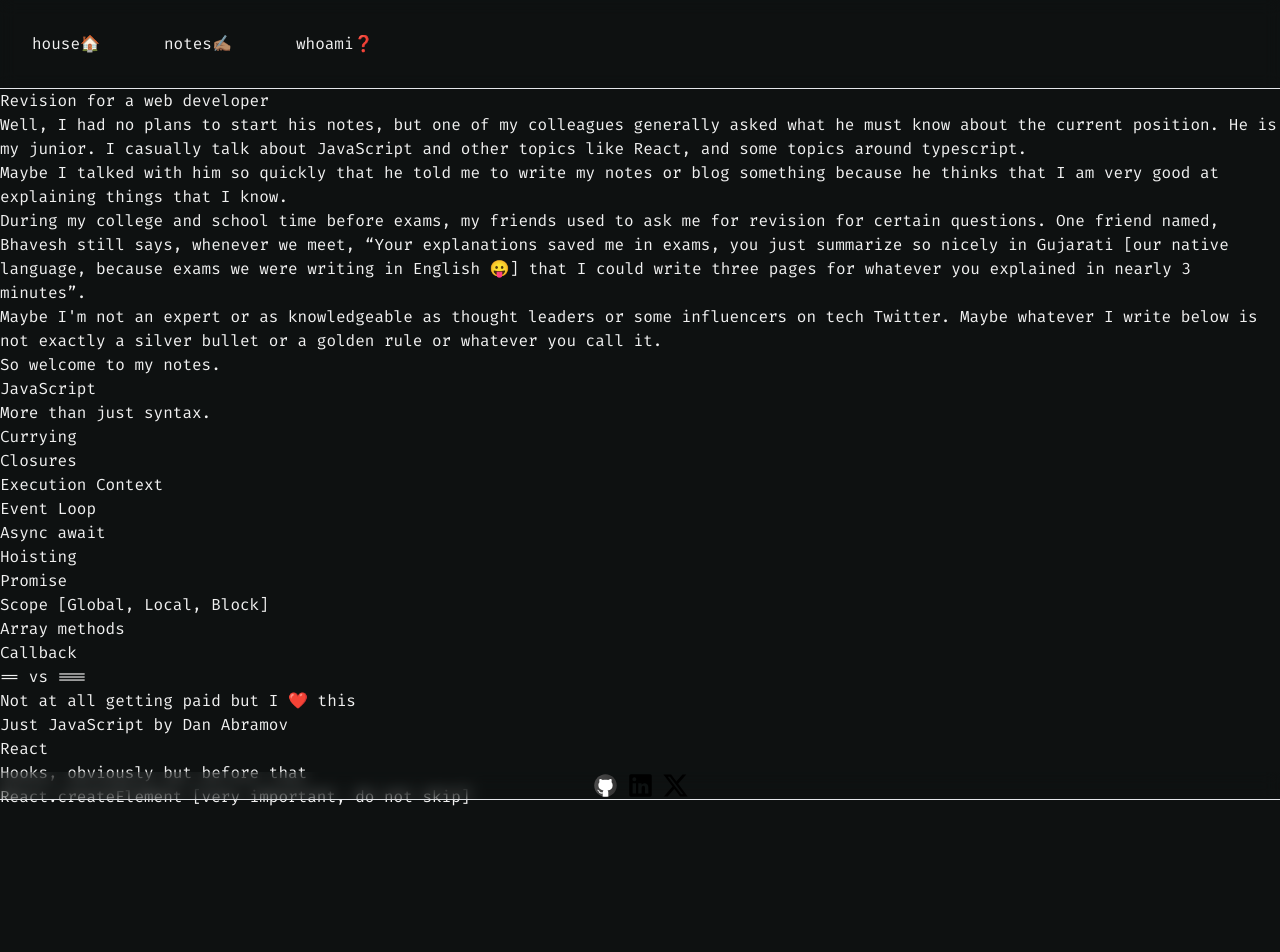
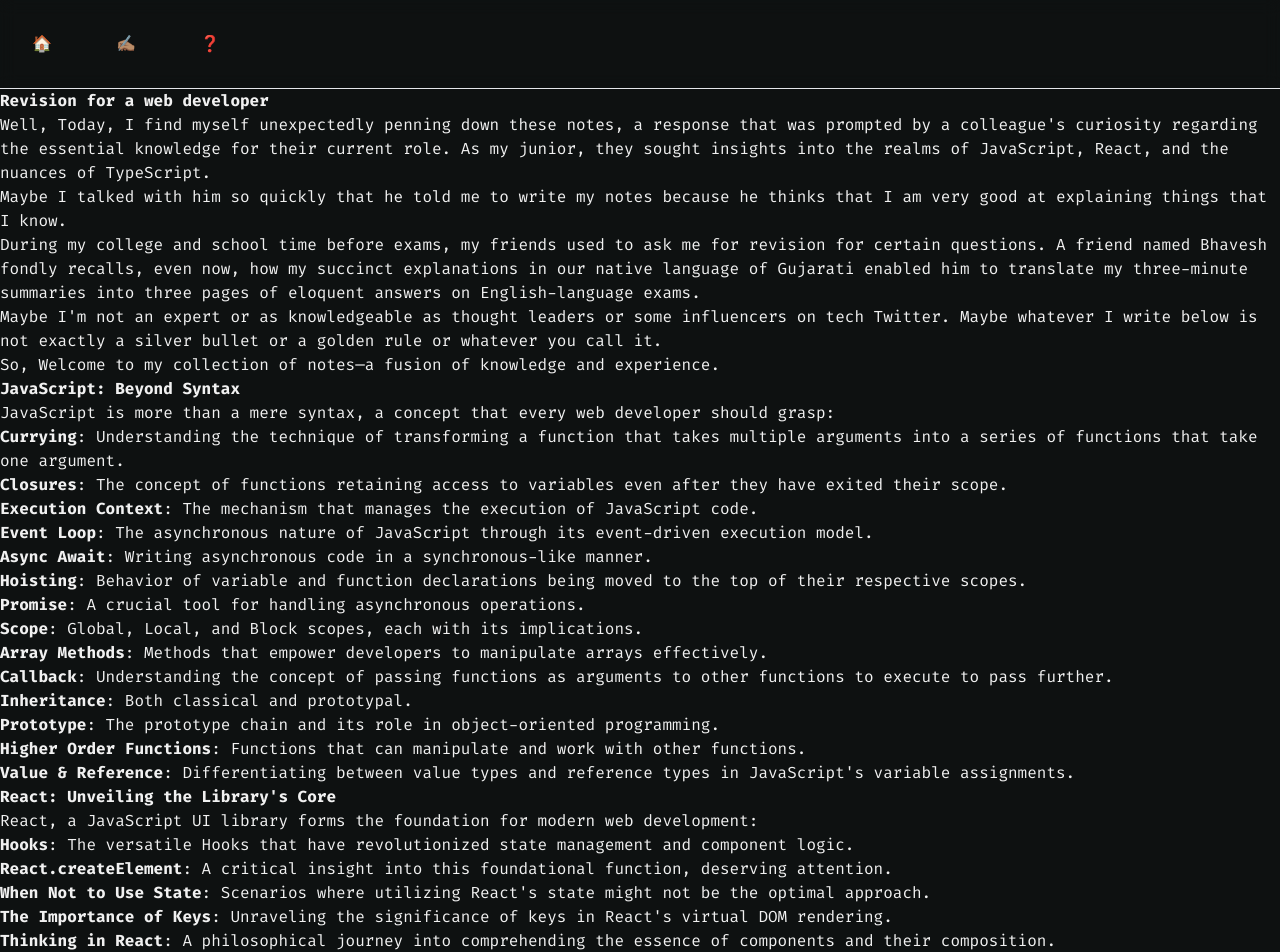
Before and after one commit to TheRakeshPurohit/therakeshpurohit, a Next.js app: page /notes/revision-for-a-web-dev in a window 1280 px wide. Shown: the top 952 px of the page. Before the commit the page ends 837 px from the top, so only its background shows below. Built offline with nearby package versions, Linux system fonts and the light colour scheme.

Commit message:
first blog content update

```diff
--- a/app/components/Footer.tsx
+++ b/app/components/Footer.tsx
@@ -1,7 +1,7 @@
 import Image from "next/image";
 export default function Footer() {
   return (
-    <footer className="flex flex-row justify-center item-center supports-backdrop-blur:bg-background/60 sticky bottom-0 z-50 w-full border-b bg-background/95 backdrop-blur gap-2">
+    <footer className="flex flex-row justify-center item-center supports-backdrop-blur:bg-background/60 bottom-0 z-50 w-full border-b bg-background/95 backdrop-blur gap-2 h-2">
       {/* GitHub  */}
 
       <a
--- a/app/components/Header.tsx
+++ b/app/components/Header.tsx
@@ -4,13 +4,13 @@
   return (
     <header className="flex flex-row supports-backdrop-blur:bg-background/60 sticky top-0 z-50 w-full border-b bg-background/95 backdrop-blur">
       <Link className="gap-2 p-8" href="/">
-        house🏠
+        🏠
       </Link>
       <Link className="gap-2 p-8" href="/notes">
-        notes✍🏽
+        ✍🏽
       </Link>
       <Link className="gap-2 p-8" href="/whoami">
-        whoami❓
+        ❓
       </Link>
     </header>
   );
--- a/app/notes/revision-for-a-web-dev/page.tsx
+++ b/app/notes/revision-for-a-web-dev/page.tsx
@@ -2,7 +2,7 @@
 import Revision from "./revision-for-a-web-developer.mdx";
 
 export default function Page() {
-  console.log("Revision", { ...Revision });
+  console.log("Revision", Revision);
   return (
     <article className="flex flex-col flex-grow">
       <Revision />
--- a/app/notes/revision-for-a-web-dev/revision-for-a-web-developer.mdx
+++ b/app/notes/revision-for-a-web-dev/revision-for-a-web-developer.mdx
@@ -1,37 +1,48 @@
-# Revision for a web developer
+# **Revision for a web developer**
 
-Well, I had no plans to start his notes, but one of my colleagues generally asked what he must know about the current position. He is my junior. I casually talk about JavaScript and other topics like React, and some topics around typescript.
+Well, Today, I find myself unexpectedly penning down these notes, a response that was prompted by a colleague's curiosity regarding the essential knowledge for their current role. As my junior, they sought insights into the realms of JavaScript, React, and the nuances of TypeScript.
 
-Maybe I talked with him so quickly that he told me to write my notes or blog something because he thinks that I am very good at explaining things that I know.
+Maybe I talked with him so quickly that he told me to write my notes because he thinks that I am very good at explaining things that I know.
 
-During my college and school time before exams, my friends used to ask me for revision for certain questions. One friend named, Bhavesh still says, whenever we meet, “Your explanations saved me in exams, you just summarize so nicely in Gujarati [our native language, because exams we were writing in English 😛] that I could write three pages for whatever you explained in nearly 3 minutes”.
+During my college and school time before exams, my friends used to ask me for revision for certain questions. A friend named Bhavesh fondly recalls, even now, how my succinct explanations in our native language of Gujarati enabled him to translate my three-minute summaries into three pages of eloquent answers on English-language exams.
 
 Maybe I'm not an expert or as knowledgeable as thought leaders or some influencers on tech Twitter. Maybe whatever I write below is not exactly a silver bullet or a golden rule or whatever you call it.
 
-So welcome to my notes.
+So, Welcome to my collection of notes—a fusion of knowledge and experience.
 
-### JavaScript
+## **JavaScript: Beyond Syntax**
 
-More than just syntax.
+JavaScript is more than a mere syntax, a concept that every web developer should grasp:
 
-- Currying
-- Closures
-- Execution Context
-- Event Loop
-- Async await
-- Hoisting
-- Promise
-- Scope [Global, Local, Block]
-- Array methods
-- Callback
-- == vs ===
+1. **Currying**: Understanding the technique of transforming a function that takes multiple arguments into a series of functions that take one argument.
+2. **Closures**: The concept of functions retaining access to variables even after they have exited their scope.
+3. **Execution Context**: The mechanism that manages the execution of JavaScript code.
+4. **Event Loop**: The asynchronous nature of JavaScript through its event-driven execution model.
+5. **Async Await**: Writing asynchronous code in a synchronous-like manner.
+6. **Hoisting**: Behavior of variable and function declarations being moved to the top of their respective scopes.
+7. **Promise**: A crucial tool for handling asynchronous operations.
+8. **Scope**: Global, Local, and Block scopes, each with its implications.
+9. **Array Methods**: Methods that empower developers to manipulate arrays effectively.
+10. **Callback**: Understanding the concept of passing functions as arguments to other functions to execute to pass further.
+11. **Inheritance**: Both classical and prototypal.
+12. **Prototype**: The prototype chain and its role in object-oriented programming.
+13. **Higher Order Functions**:  Functions that can manipulate and work with other functions.
+14. **Value & Reference**: Differentiating between value types and reference types in JavaScript's variable assignments.
 
-### Not at all getting paid but I ❤️ this
+## **React: Unveiling the Library's Core**
 
-[Just JavaScript by Dan Abramov](https://justjavascript.com/)
+React, a JavaScript UI library forms the foundation for modern web development:
 
-## React
+1. **Hooks**: The versatile Hooks that have revolutionized state management and component logic.
+2. **React.createElement**: A critical insight into this foundational function, deserving attention.
+3. **When Not to Use State**: Scenarios where utilizing React's state might not be the optimal approach.
+4. **The Importance of Keys**: Unraveling the significance of keys in React's virtual DOM rendering.
+5. **Thinking in React**: A philosophical journey into comprehending the essence of components and their composition.
+6. **Virtual DOM**: The inner workings of the Virtual DOM, a cornerstone of React's performance optimization.
+7. **Component Lifecycles**: Understanding the sequence of events in a component's lifecycle and their applications.
 
-Hooks, obviously but before that
+In the forthcoming installments of these notes, I shall give my best to explain each concept with the same enthusiasm that was acclaimed earlier. Through this journal, I aim to bridge the gap between complex concepts and accessible understanding.
 
-1. React.createElement [very important, do not skip]
+Warm regards,
+
+Rakesh.
```
